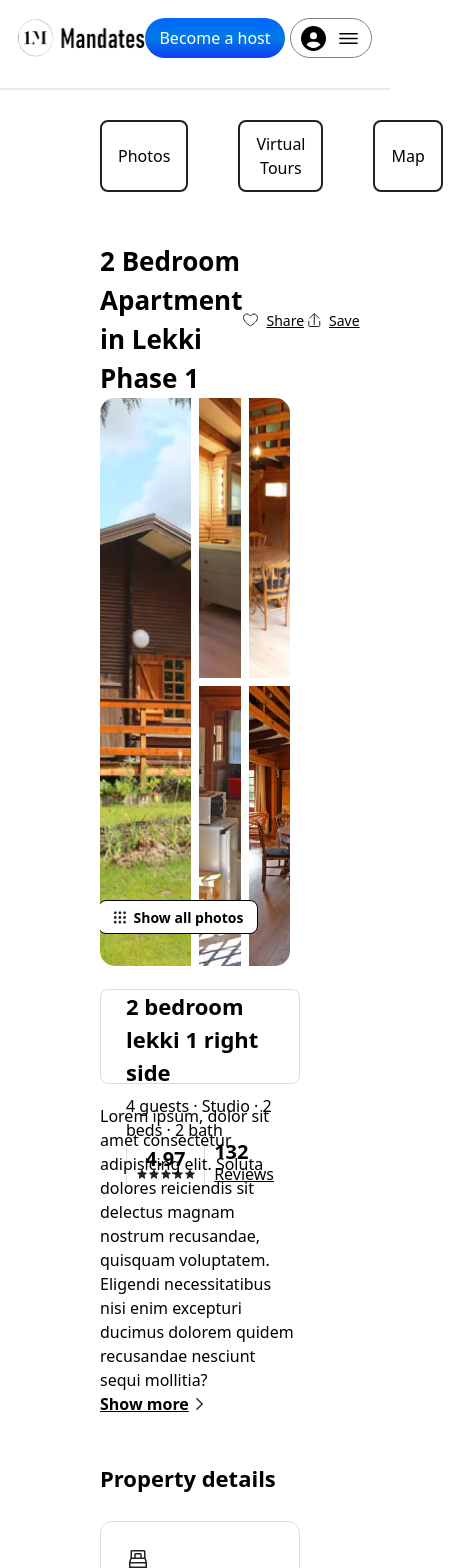
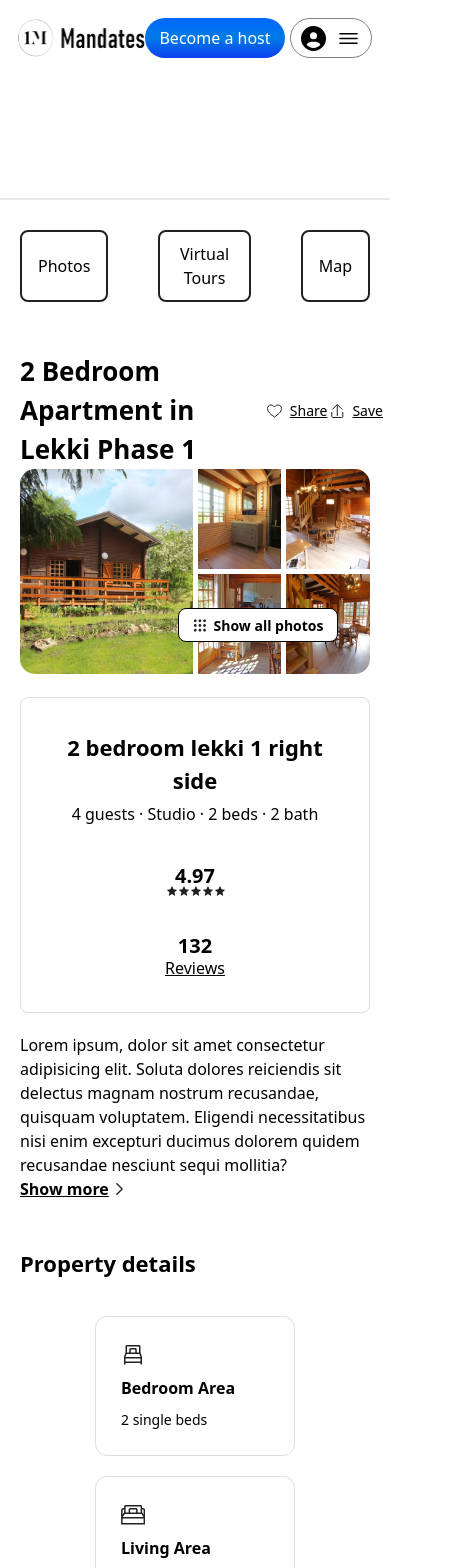
Before and after one commit to GeneralMarshal/Mandate-v2, a React (Vite) app: page /Viewlistings in a window 390 px wide. Shown: the top 1568 px of the page, 472 px wide, since content can reach past the window. Built offline with nearby package versions, Linux system fonts and the light colour scheme.

Commit message:
first responsiveness testing

```diff
--- a/src/Components/Filter.jsx
+++ b/src/Components/Filter.jsx
@@ -44,10 +44,6 @@ export default function Filter() {
           />
           <p>Creative Spaces</p>
         </div>
-        <div className="more-filters">
-          <img src="/Assets/filters/filter-frame.svg " alt="" />
-          <p>More filters</p>
-        </div>
       </div>
       <div className=" w-[100] bg-[#dddddd] h-[1px]"></div>
     </>
--- a/src/Components/HeaderMain.jsx
+++ b/src/Components/HeaderMain.jsx
@@ -27,8 +27,8 @@ export default function HeaderMain(props) {
 
   return (
     <>
-      <header>
-        <div className="login-container ">
+      <header className="h-[200px]">
+        <div className="login-container pb-[20px]">
           <div className="mandate-icon">
             <img
               className="logo"
--- a/src/Components/MultiSearcHBar.jsx
+++ b/src/Components/MultiSearcHBar.jsx
@@ -6,7 +6,7 @@ export default function MultiSearchBar(){
 
     return (
       <>
-        <div className="multi-search">
+        <div className="multi-search ">
           <div className="location">
             <p>Where</p>
             <input type="text" placeholder="search destinations" />
--- a/src/Components/PropertyFeatures.jsx
+++ b/src/Components/PropertyFeatures.jsx
@@ -3,7 +3,7 @@ import "../Styles/PropertyFeatures.css";
 export default function PropertyFeatures(props){
     return (
       <>
-        <div className=" property-features flex flex-col justify-between h-[140px] w-[200px] border-[1px] p-[25px] border-[#dddddd] border-solid rounded-[12px] ">
+        <div className=" property-features flex flex-col justify-between h-[140px] w-[200px] border-[1px] p-[25px] border-[#dddddd] border-solid rounded-[12px] m-[10px]">
           <div className="features flex ">
             <img src={props.icon} alt="" />
           </div>
--- a/src/Pages/Viewlistings.jsx
+++ b/src/Pages/Viewlistings.jsx
@@ -15,7 +15,7 @@ export default function Viewlistings(){
     return (
       <>
         <HeaderMain search={false} />
-        <main className="view-main px-[100px] py-[30px] max-w-[1400px] mx-auto">
+        <main className="view-main px-[20px] md:px-[100px] py-[30px] max-w-[1400px] mx-auto">
           <section className="listings-desc">
             <div className="view-filters flex gap-[50px] mb-[50px]">
               <button className="viewfilter-btn">Photos</button>
@@ -94,7 +94,7 @@ export default function Viewlistings(){
             </div>
             <div className="flex flex-wrap justify-between py-[23px] ">
               <div className="overview  max-w-[700px] ">
-                <div className="summary-card flex-wrap flex w-[100%] flex-row border-[1.5px] border-[#DDDDDD]  border-solid rounded-[8px] h-[95px] items-center justify-between px-[25px] mb-[20px]">
+                <div className="summary-card flex-wrap flex w-[100%]  border-[1.5px] border-[#DDDDDD]  border-solid rounded-[8px] p-[12.5px] items-center justify-between px-[25px] mb-[20px]">
                   <div>
                     <h2 className=" text-[22px] font-[600] mb-[5px]">
                       2 bedroom lekki 1 right side
@@ -136,7 +136,7 @@ export default function Viewlistings(){
                     {" "}
                     Property details
                   </h2>
-                  <div className=" flex flex-wrap justify-between">
+                  <div className="features-card flex flex-wrap justify-center md:justify-between">
                     <PropertyFeatures
                       icon={"Assets/icons/bed.svg"}
                       area={"Bedroom Area"}
--- a/src/Styles/Banner.css
+++ b/src/Styles/Banner.css
@@ -9,7 +9,7 @@
     background-size: cover;
     background-position: center;
     margin: 0;
-    padding: 20px ;
+    padding: 20px 0 ;
     display: flex;
     flex-direction: column;
     align-items: center;
--- a/src/Styles/Filter.css
+++ b/src/Styles/Filter.css
@@ -8,8 +8,9 @@
     font-family: "Roboto", sans-serif;
     font-size: 12px;
 }
-.filter-container div{
-    margin: 10px;
+.filter-container  div{
+    width: 50px;
+    margin: 15px;
     display: flex;
     flex-direction: column;
     justify-content: center;
@@ -18,6 +19,7 @@
     height: 20px;
 }
 .more-filters{
+    width: 70px;
     display: flex;
     align-items: center;
     border: 1px solid #DDDDDD;
--- a/src/Styles/Footer.css
+++ b/src/Styles/Footer.css
@@ -137,3 +137,9 @@
 .social img{
     margin: 2px;
 }
+
+@media screen and (max-width:576px) {
+    .links{
+        padding-left: 20px;
+    }
+}
--- a/src/Styles/MultiSearchBar.css
+++ b/src/Styles/MultiSearchBar.css
@@ -31,14 +31,15 @@
 }
 
 .location{
-    width: 50%;
+    width: 40%;
     padding-left: 4%;
 }
 .in-check, .out-check{
     padding-left: 4%;
+
 }
 .who {
-    width: 50%;
+    width: 40%;
     padding-left: 4%;
 }
 
--- a/src/Styles/Viewlistings.css
+++ b/src/Styles/Viewlistings.css
@@ -45,3 +45,37 @@
     grid-column: 4;
     grid-row: 2;
 }
+
+@media screen and (max-width: 1000px) {
+    .pics-grid {
+        display: grid;
+        grid-template-rows: 200px 200px;
+    }
+}
+@media screen and (max-width: 800px) {
+    .pics-grid {
+        display: grid;
+        grid-template-rows: 150px 150px;
+        gap: 5px;
+    }
+    .summary-card{
+        align-items: center;
+        flex-direction: column;
+        height: auto;
+    }
+    .summary-card div{
+        text-align: center;
+        margin: 20px;
+    }
+    .summary-border{
+        display: none;
+    }
+
+}
+@media screen and (max-width: 550px) {
+    .pics-grid {
+        display: grid;
+        grid-template-rows: 100px 100px;
+        gap: 5px;
+    }
+}
```
